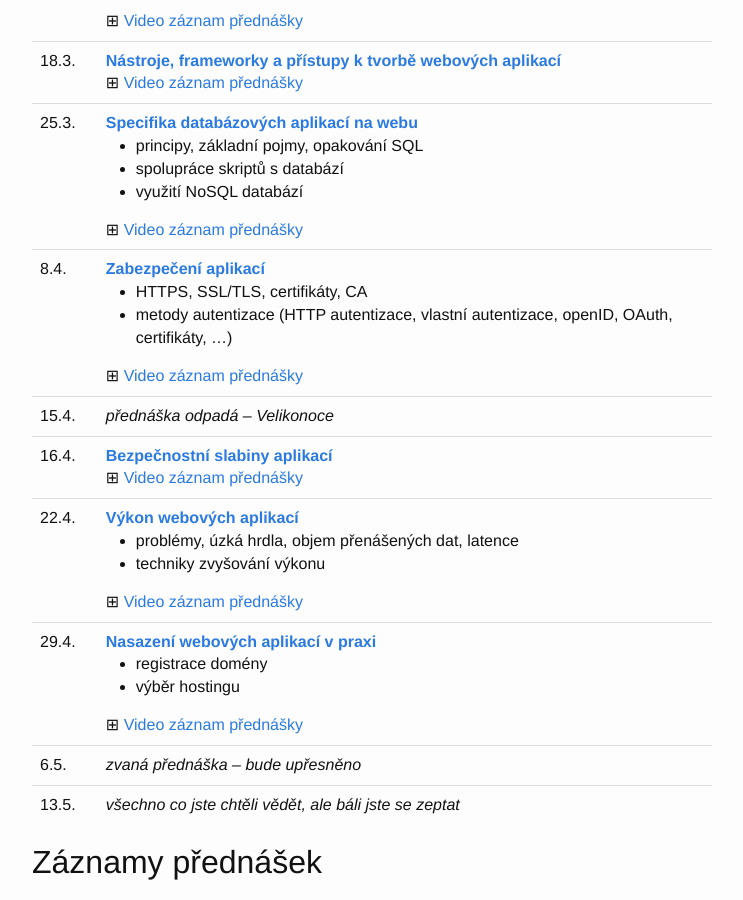
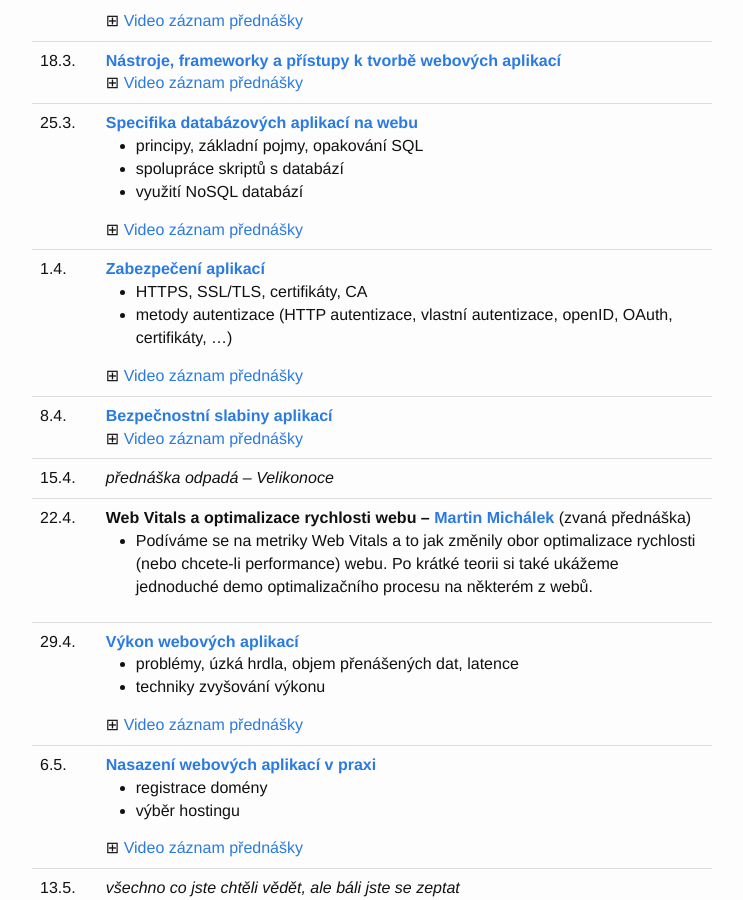
Before and after one commit to 4iz278/4iz278.github.io, a Jekyll site: the page built from prednasky/index.html, in a window 1280 px wide and 900 px high, scrolled down 756 px. Shown: the whole window, without its empty margins (268-1011 px from the left). Built offline with Jekyll 4.4.1, drawn with Linux system fonts in a browser that asks for light colours; nearby versions of some CDN libraries.

Commit message:
Added guest lecture

```diff
--- a/prednasky/index.html
+++ b/prednasky/index.html
@@ -104,7 +104,7 @@ emailem.</p>
       </td>
     </tr>
     <tr>
-      <td>8.4.</td>
+      <td>1.4.</td>
       <td><strong><a href="http://www.kosek.cz/vyuka/4iz278/prednasky/bezpecnost/">Zabezpečení aplikací</a></strong>
         <ul>
           <li>HTTPS, SSL/TLS, certifikáty, CA </li>
@@ -117,11 +117,7 @@ emailem.</p>
       </td>
     </tr>
     <tr>
-      <td>15.4.</td>
-      <td><em>přednáška odpadá &ndash; Velikonoce</em></td>
-    </tr>
-    <tr>
-      <td>16.4.</td>
+      <td>8.4.</td>
       <td><strong><a href="http://www.kosek.cz/vyuka/4iz278/prednasky/bezpecnost/">Bezpečnostní slabiny aplikací</a></strong>
         <details>
           <summary>Video záznam přednášky</summary>
@@ -130,7 +126,20 @@ emailem.</p>
       </td>
     </tr>
     <tr>
+      <td>15.4.</td>
+      <td><em>přednáška odpadá &ndash; Velikonoce</em></td>
+    </tr>
+    <tr>
       <td>22.4.</td>
+      <td><strong>Web Vitals a optimalizace rychlosti webu – <a href="https://www.vzhurudolu.cz/martin">Martin Michálek</a></strong> (zvaná přednáška)<br>
+        <ul><li>Podíváme se na metriky Web Vitals a to jak změnily obor
+        optimalizace rychlosti (nebo chcete-li performance) webu. Po krátké
+        teorii si také ukážeme jednoduché demo optimalizačního procesu na
+        některém z webů.</li></ul>
+      </td>
+    </tr>
+    <tr>
+      <td>29.4.</td>
       <td><strong><a href="http://www.kosek.cz/vyuka/4iz278/prednasky/vykon/">Výkon webových aplikací</a></strong>
         <ul>
           <li>problémy, úzká hrdla, objem přenášených dat, latence </li>
@@ -154,10 +163,6 @@ emailem.</p>
           <iframe width="560" height="315" src="https://www.youtube.com/embed/sZeMB5I7Tms" frameborder="0" allow="accelerometer; autoplay; encrypted-media; gyroscope; picture-in-picture" allowfullscreen></iframe>
         </details>
       </td>
-    </tr>
-    <tr>
-      <td>6.5.</td>
-      <td><em>zvaná přednáška &ndash; bude upřesněno</em></td>
     </tr>
     <tr>
       <td>13.5.</td>
```
Also changed, not shown: other parts of prednasky/index.html (+1 -1 lines).
